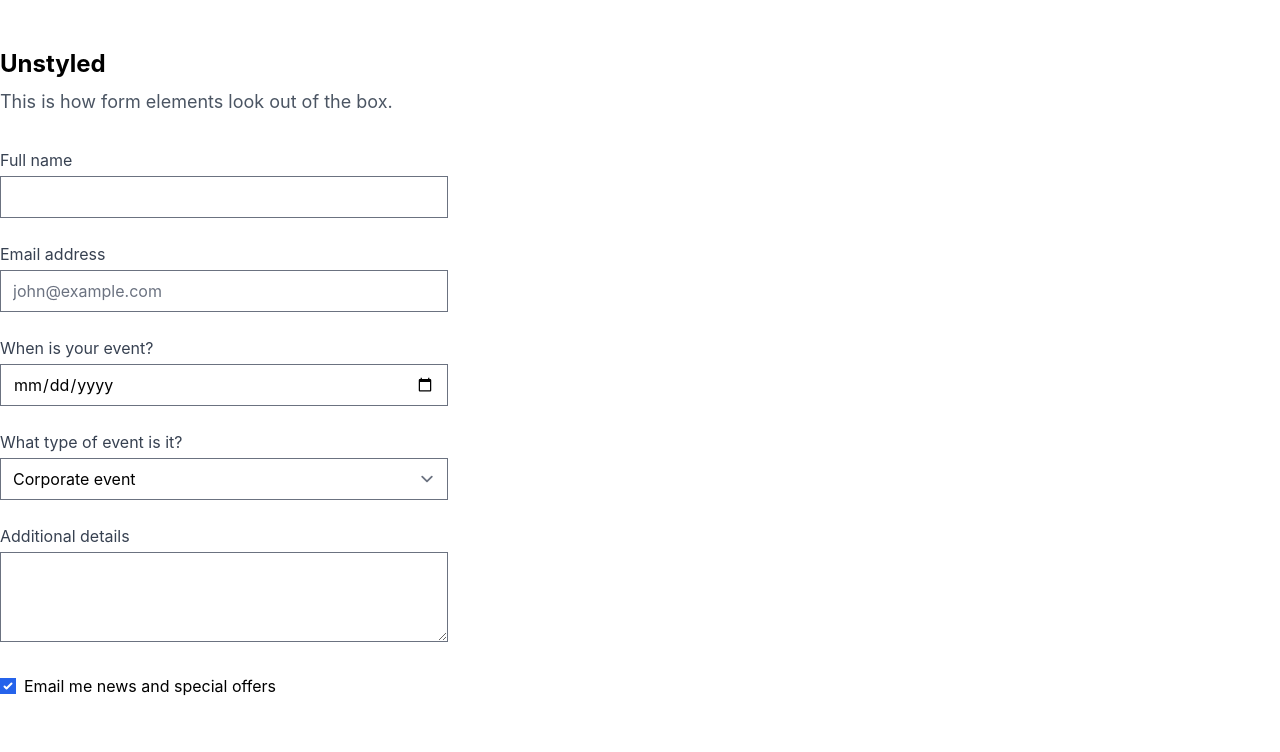
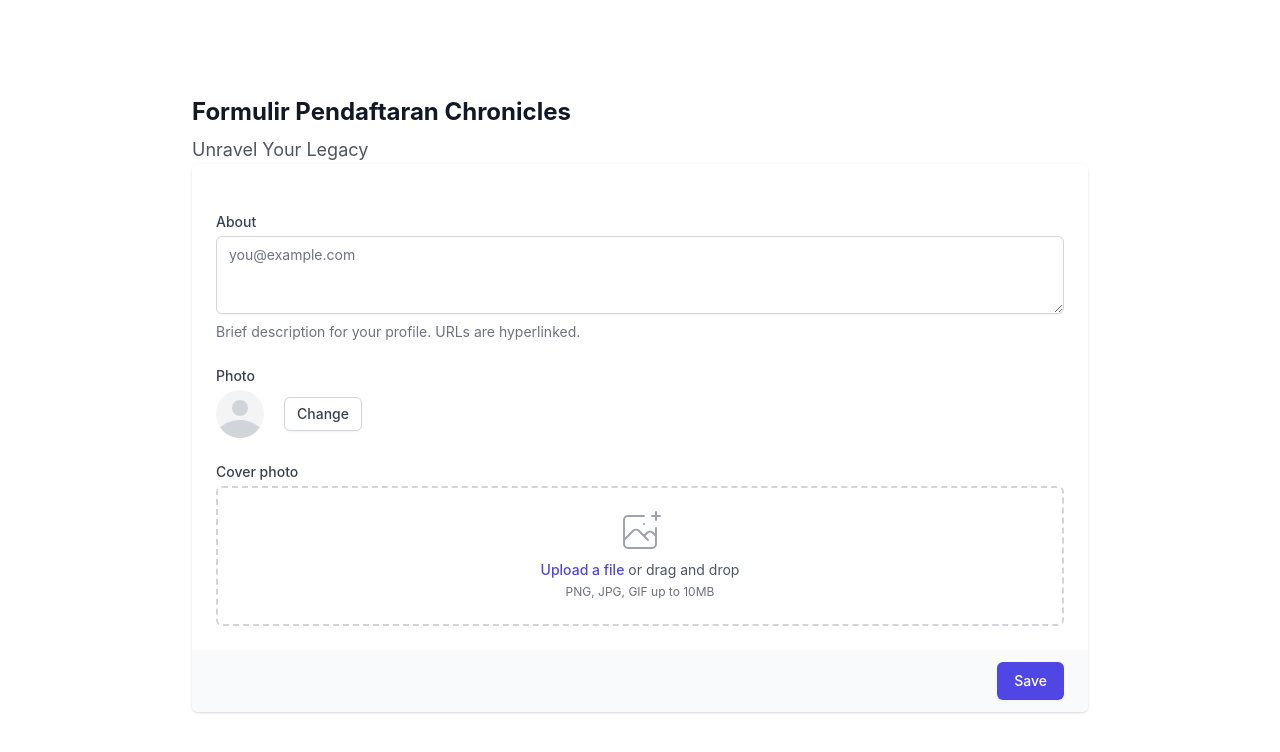
Before and after one commit to edutjie/soc-regist, a React (Create React App) app: page / in a window 1280 px wide. Shown: the top 752 px of the page. Built offline with nearby package versions, Linux system fonts and the light colour scheme.

Commit message:
form tailwind
pke yg mj ketemu trakhir

```diff
--- a/src/App.js
+++ b/src/App.js
@@ -1,8 +1,11 @@
 import Form from "./components/Form";
+import Layout from "./components/layout/Layout";
 
 function App() {
   return (
-    <Form />
+    <Layout>
+      <Form />
+    </Layout>
   );
 }
 
--- a/src/components/Form.js
+++ b/src/components/Form.js
@@ -1,53 +1,106 @@
-import React from 'react'
+import React from "react";
 
-function Form(){
-  return(
-    <div>
-      <div class="py-12">
-          <h2 class="text-2xl font-bold">Unstyled</h2>
-          <p class="mt-2 text-lg text-gray-600">This is how form elements look out of the box.</p>
-          <div class="mt-8 max-w-md">
-            <div class="grid grid-cols-1 gap-6">
-              <label class="block">
-                <span class="text-gray-700">Full name</span>
-                <input type="text" class="mt-1 block w-full" placeholder="" />
-              </label>
-              <label class="block">
-                <span class="text-gray-700">Email address</span>
-                <input type="email" class="mt-1 block w-full" placeholder="john@example.com" />
-              </label>
-              <label class="block">
-                <span class="text-gray-700">When is your event?</span>
-                <input type="date" class="mt-1 block w-full" />
-              </label>
-              <label class="block">
-                <span class="text-gray-700">What type of event is it?</span>
-                <select class="block w-full mt-1">
-                  <option>Corporate event</option>
-                  <option>Wedding</option>
-                  <option>Birthday</option>
-                  <option>Other</option>
-                </select>
-              </label>
-              <label class="block">
-                <span class="text-gray-700">Additional details</span>
-                <textarea class="mt-1 block w-full" rows="3"></textarea>
-              </label>
-              <div class="block">
-                <div class="mt-2">
+function Form() {
+  return (
+    <div class="antialiased text-gray-900 px-6">
+      <div class="max-w-xl mx-auto py-12 divide-y md:max-w-4xl">
+        <div class="py-12">
+          <h2 class="text-2xl font-bold">Formulir Pendaftaran Chronicles</h2>
+          <p class="mt-2 text-lg text-gray-600">
+            Unravel Your Legacy
+          </p>
+          <form action="#" method="POST">
+              <div className="shadow sm:rounded-md sm:overflow-hidden">
+                <div className="px-4 py-5 bg-white space-y-6 sm:p-6">
+                  <div className="grid grid-cols-3 gap-6">
+                    <div className="col-span-3 sm:col-span-2">
+
+                    </div>
+                  </div>
+
                   <div>
-                    <label class="inline-flex items-center">
-                      <input type="checkbox" checked />
-                      <span class="ml-2">Email me news and special offers</span>
+                    <label htmlFor="about" className="block text-sm font-medium text-gray-700">
+                      About
                     </label>
+                    <div className="mt-1">
+                      <textarea
+                        id="about"
+                        name="about"
+                        rows={3}
+                        className="shadow-sm focus:ring-indigo-500 focus:border-indigo-500 mt-1 block w-full sm:text-sm border border-gray-300 rounded-md"
+                        placeholder="you@example.com"
+                        defaultValue={''}
+                      />
+                    </div>
+                    <p className="mt-2 text-sm text-gray-500">
+                      Brief description for your profile. URLs are hyperlinked.
+                    </p>
+                  </div>
+
+                  <div>
+                    <label className="block text-sm font-medium text-gray-700">Photo</label>
+                    <div className="mt-1 flex items-center">
+                      <span className="inline-block h-12 w-12 rounded-full overflow-hidden bg-gray-100">
+                        <svg className="h-full w-full text-gray-300" fill="currentColor" viewBox="0 0 24 24">
+                          <path d="M24 20.993V24H0v-2.996A14.977 14.977 0 0112.004 15c4.904 0 9.26 2.354 11.996 5.993zM16.002 8.999a4 4 0 11-8 0 4 4 0 018 0z" />
+                        </svg>
+                      </span>
+                      <button
+                        type="button"
+                        className="ml-5 bg-white py-2 px-3 border border-gray-300 rounded-md shadow-sm text-sm leading-4 font-medium text-gray-700 hover:bg-gray-50 focus:outline-none focus:ring-2 focus:ring-offset-2 focus:ring-indigo-500"
+                      >
+                        Change
+                      </button>
+                    </div>
+                  </div>
+
+                  <div>
+                    <label className="block text-sm font-medium text-gray-700">Cover photo</label>
+                    <div className="mt-1 flex justify-center px-6 pt-5 pb-6 border-2 border-gray-300 border-dashed rounded-md">
+                      <div className="space-y-1 text-center">
+                        <svg
+                          className="mx-auto h-12 w-12 text-gray-400"
+                          stroke="currentColor"
+                          fill="none"
+                          viewBox="0 0 48 48"
+                          aria-hidden="true"
+                        >
+                          <path
+                            d="M28 8H12a4 4 0 00-4 4v20m32-12v8m0 0v8a4 4 0 01-4 4H12a4 4 0 01-4-4v-4m32-4l-3.172-3.172a4 4 0 00-5.656 0L28 28M8 32l9.172-9.172a4 4 0 015.656 0L28 28m0 0l4 4m4-24h8m-4-4v8m-12 4h.02"
+                            strokeWidth={2}
+                            strokeLinecap="round"
+                            strokeLinejoin="round"
+                          />
+                        </svg>
+                        <div className="flex text-sm text-gray-600">
+                          <label
+                            htmlFor="file-upload"
+                            className="relative cursor-pointer bg-white rounded-md font-medium text-indigo-600 hover:text-indigo-500 focus-within:outline-none focus-within:ring-2 focus-within:ring-offset-2 focus-within:ring-indigo-500"
+                          >
+                            <span>Upload a file</span>
+                            <input id="file-upload" name="file-upload" type="file" className="sr-only" />
+                          </label>
+                          <p className="pl-1">or drag and drop</p>
+                        </div>
+                        <p className="text-xs text-gray-500">PNG, JPG, GIF up to 10MB</p>
+                      </div>
+                    </div>
                   </div>
                 </div>
+                <div className="px-4 py-3 bg-gray-50 text-right sm:px-6">
+                  <button
+                    type="submit"
+                    className="inline-flex justify-center py-2 px-4 border border-transparent shadow-sm text-sm font-medium rounded-md text-white bg-indigo-600 hover:bg-indigo-700 focus:outline-none focus:ring-2 focus:ring-offset-2 focus:ring-indigo-500"
+                  >
+                    Save
+                  </button>
+                </div>
               </div>
-            </div>
-          </div>
+            </form>
         </div>
+      </div>
     </div>
-  )
+  );
 }
 
-export default Form
+export default Form;
--- /dev/null
+++ b/src/components/layout/Layout.js
@@ -0,0 +1,7 @@
+function Layout(props) {
+    return (
+        <main>{props.children}</main>
+    )
+}
+
+export default Layout;
```
